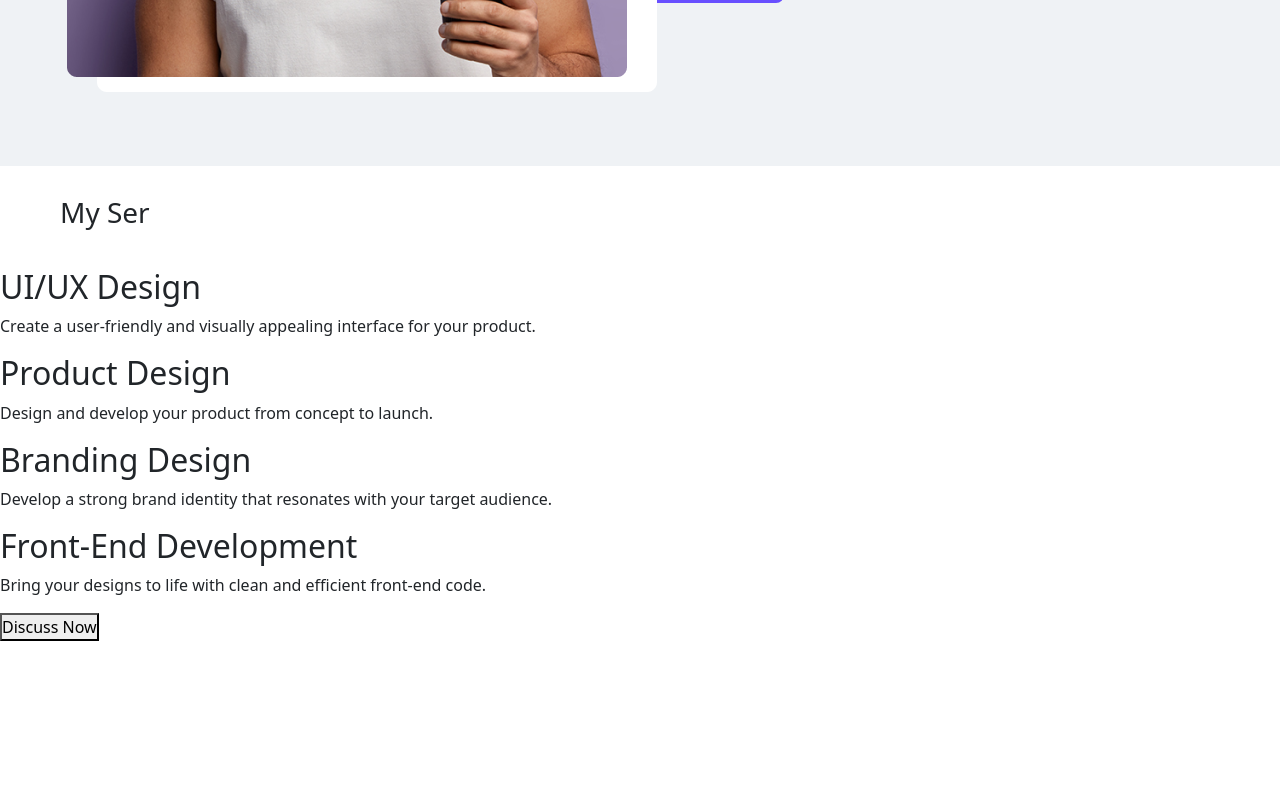
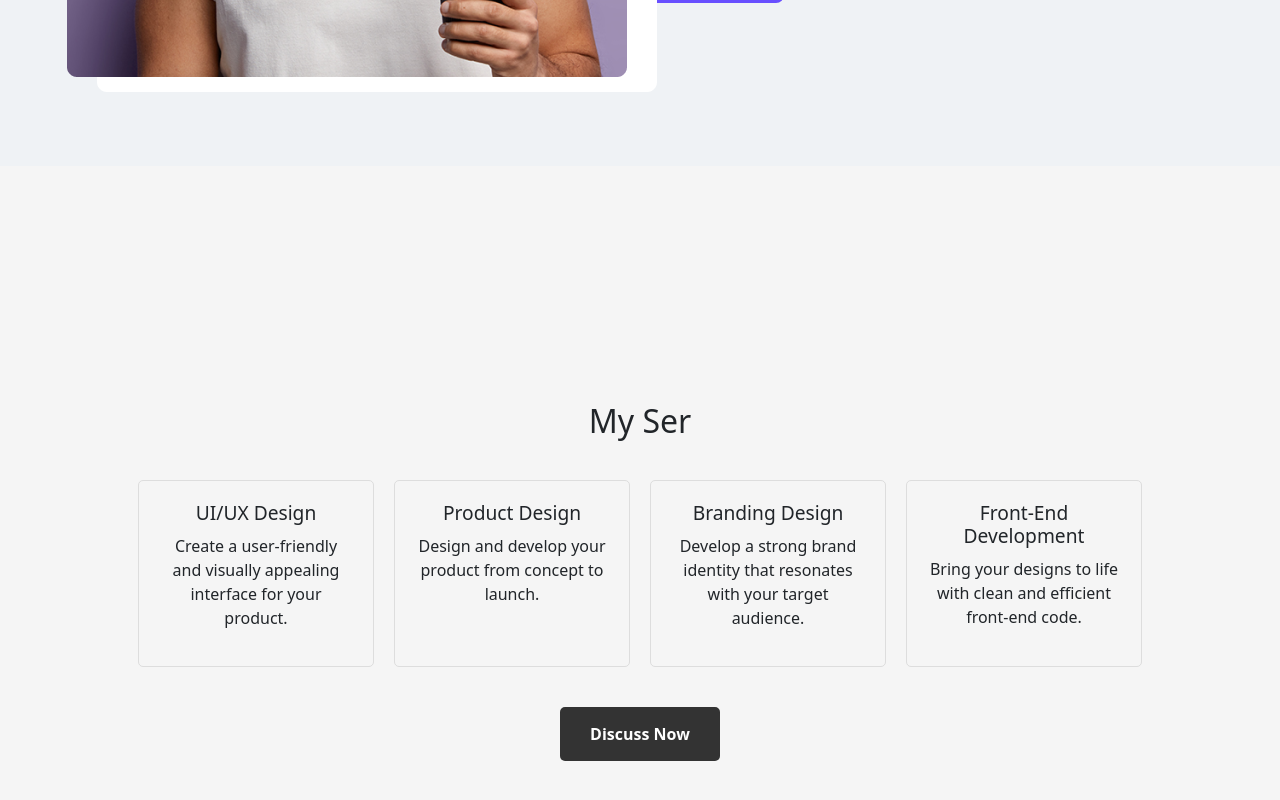
Before and after one commit to ros-dot/portfolio, a React (Create React App) app: page / in a window 1280 px wide. Shown: the part 1578-2378 px from the top of the page. Before the commit the page ends 2219 px from the top, so only its background shows below. Built offline with nearby package versions, Linux system fonts and the light colour scheme.

Commit message:
new change

```diff
--- a/src/styles.css
+++ b/src/styles.css
@@ -247,3 +247,71 @@
 #SecondPage .right .button button:hover {
   background-color: blue;
 }/*# sourceMappingURL=styles.css.map */
+
+
+/* Base styles */
+body {
+  font-family: sans-serif;
+  margin: 0;
+  padding: 0;
+}
+
+/* App container */
+.App {
+  display: flex;
+  min-height: 100vh; /* Set minimum height for full viewport */
+  flex-direction: column; /* Stack header and services vertically */
+  align-items: center; /* Center content horizontally */
+  justify-content: center; /* Center content vertically */
+  background-color: #f5f5f5; /* Light background color */
+}
+
+/* Header */
+.App-header {
+  padding: 20px;
+  text-align: center;
+}
+
+.App-header h3 {
+  margin: 0; /* Remove default margin */
+  font-size: 2rem; /* Adjust title font size */
+}
+
+/* Services section */
+.services {
+  display: flex;
+  flex-wrap: wrap; /* Allow services to wrap on smaller screens */
+  justify-content: space-around; /* Distribute services evenly */
+  width: 80%; /* Limit section width to avoid full-width layout */
+  margin-bottom: 30px; /* Add some space below services */
+}
+
+/* Service boxes */
+.service {
+  width: calc(25% - 20px); /* Calculate width considering margins */
+  margin: 10px;
+  padding: 20px;
+  border: 1px solid #ddd;
+  border-radius: 5px; /* Add rounded corners */
+  text-align: center;
+}
+
+.service h2 {
+  margin-bottom: 10px; /* Space between title and paragraph */
+  font-size: 1.2rem; /* Adjust heading size */
+}
+
+.service p {
+  line-height: 1.5; /* Adjust line spacing for better readability */
+}
+
+/* Contact button */
+.contact-button {
+  padding: 15px 30px;
+  border: none;
+  border-radius: 5px;
+  background-color: #333;
+  color: #fff;
+  font-weight: bold;
+  cursor: pointer; /* Indicate clickable button */
+}
```
